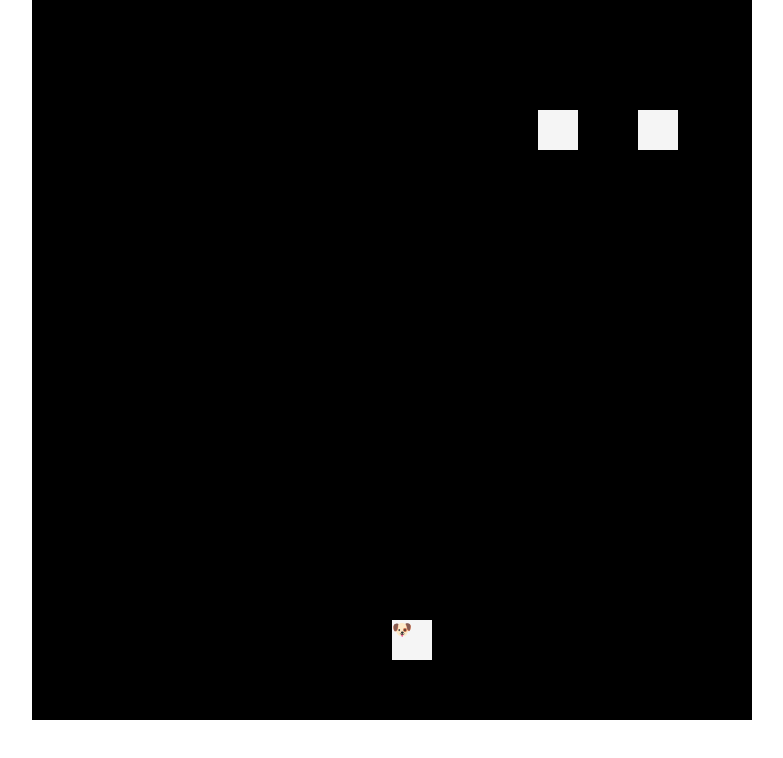
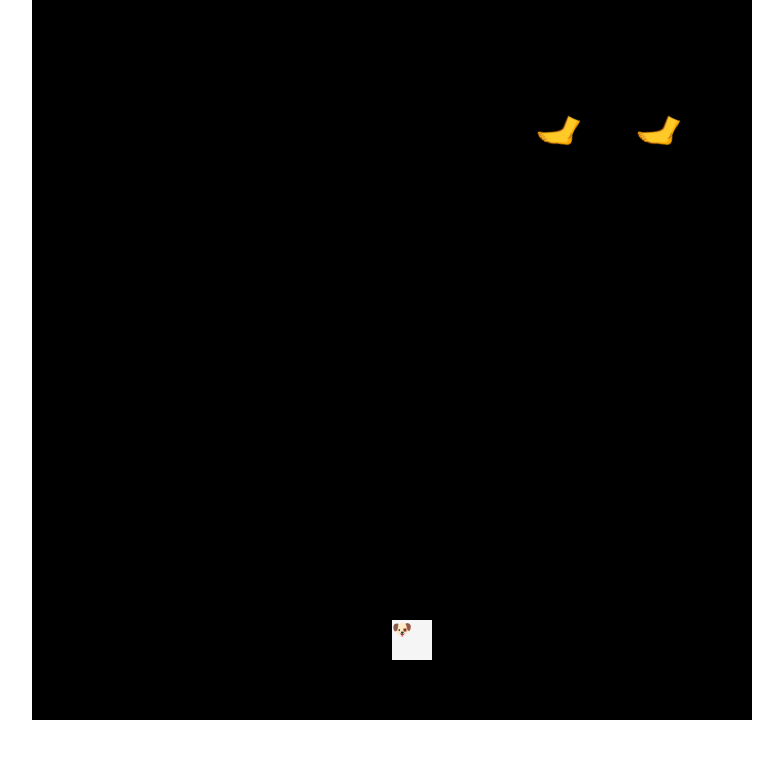
Before and after one commit to fac27/space-invader, a React (Vite) app: page / in a window 1280 px wide. Shown: the top 758 px of the page, without its empty margins (248-1031 px from the left). Built offline with nearby package versions, Linux system fonts and the light colour scheme.

Commit message:
animated villains

```diff
--- a/src/App.jsx
+++ b/src/App.jsx
@@ -110,7 +110,6 @@ function App() {
       {villains.villainArray.map((villain, index) => {
         return (
           <Villain
-            className="game-object"
             key={index}
             index={index}
             pos={villain.pos}
--- a/src/Villain.jsx
+++ b/src/Villain.jsx
@@ -1,8 +1,9 @@
 /* eslint-disable react/prop-types */
 import { useRef } from "react";
+import "./styles/Villain.css"
 
 export default function Villain(props) {
   const villainRef = useRef();
 
-  return <div style={props.pos} className="game-object" ref={villainRef} />;
+  return <div style={props.pos} className="game-object villain" ref={villainRef} />;
 }
--- a/src/styles/App.css
+++ b/src/styles/App.css
@@ -23,3 +23,6 @@ body {
   top: 100;
   left: 100;
 }
+.villain{
+  background-color: hotpink;
+}
--- /dev/null
+++ b/src/styles/Villain.css
@@ -0,0 +1,22 @@
+.villain {
+  background-color: transparent;
+  animation: rotate-animation 2s infinite;
+  transform-origin: center;
+}
+
+.villain::after {
+  content: "\1F9B6";
+  font-size: 4vh;
+}
+
+@keyframes rotate-animation {
+  0% {
+    transform: rotate(0deg);
+  }
+  50% {
+    transform: rotate(-25deg);
+  }
+  100% {
+    transform: rotate(25deg);
+  }
+}
```
